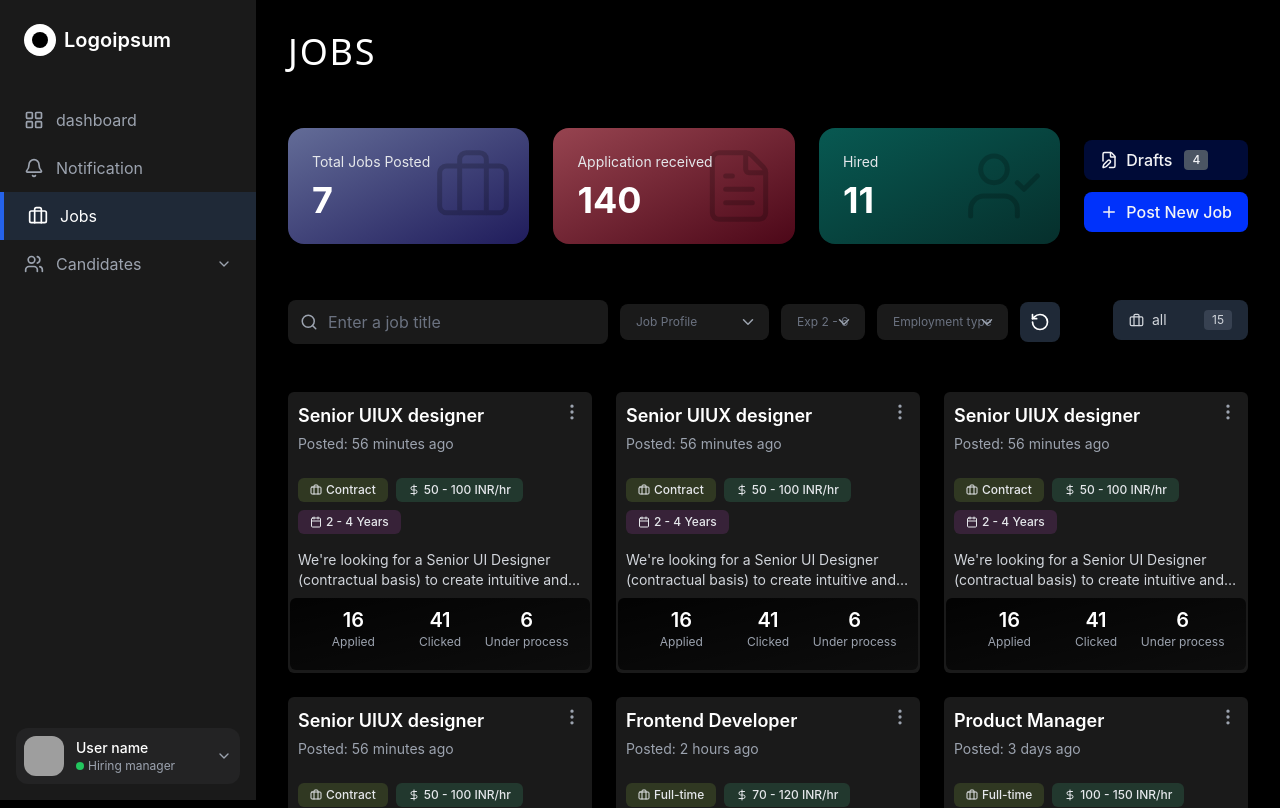
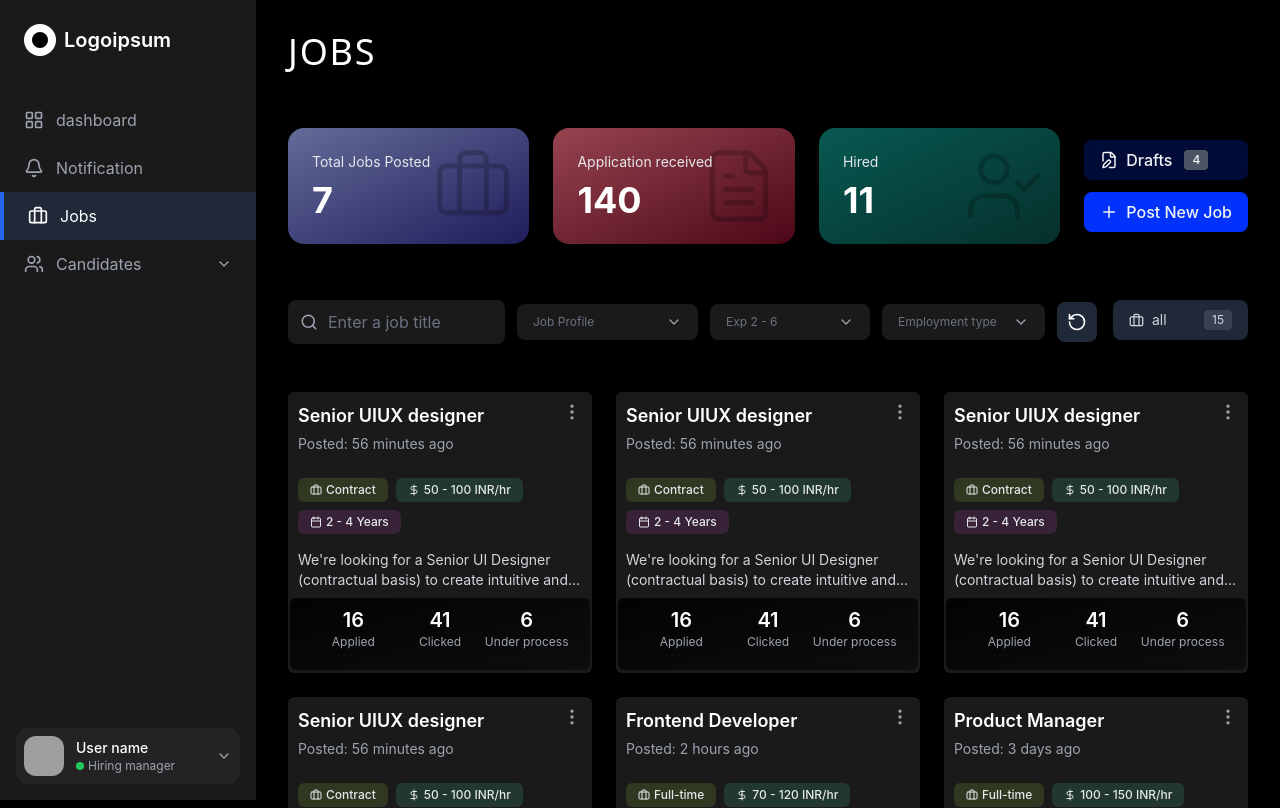
Before and after one commit to Abinsaj/jobs-dashboard-frontend, a React (Vite) app: page / in a window 1280 px wide. Shown: the top 808 px of the page. Built offline with nearby package versions, Linux system fonts and the light colour scheme; grey boxes are pictures that could not be loaded.

Commit message:
resolve select dropdown overlap

```diff
--- a/src/components/common/Select.jsx
+++ b/src/components/common/Select.jsx
@@ -1,13 +1,19 @@
 import { ChevronDown } from 'lucide-react'
 import React from 'react'
 
-const Select = ({value, onChange, options, placeholder}) => {
+const Select = ({ value, onChange, options, placeholder }) => {
   return (
     <div className="relative w-full sm:w-auto">
       <select
         value={value}
         onChange={(e) => onChange(e.target.value)}
-        className="appearance-none bg-[#1a1a1a] rounded-lg  md:px-4 py-2.5 pr-10 text-gray-500 text-xs border-0 outline-none ring-0 focus:border-0 focus:outline-none focus:ring-0 ">
+        className={` appearance-none bg-[#1a1a1a] rounded-lg px-4 py-2.5 pr-12 min-w-[160px] text-xs border-0 outline-none focus:ring-0
+    ${value === ""
+            ? "text-gray-500"
+            : "text-gray-200"
+          }
+  `}
+      >
         <option className='text-sm' value="">{placeholder}</option>
         {options.map((option) => (
           <option key={option.value} value={option.value}>
@@ -15,7 +21,10 @@ const Select = ({value, onChange, options, placeholder}) => {
           </option>
         ))}
       </select>
-      <ChevronDown className="absolute right-3 top-1/2 -translate-y-1/2 text-gray-400 pointer-events-none" size={18} />
+      <ChevronDown
+        className="absolute right-4 top-1/2 -translate-y-1/2 text-gray-400 pointer-events-none"
+        size={16}
+      />
     </div>
   )
 }
```
